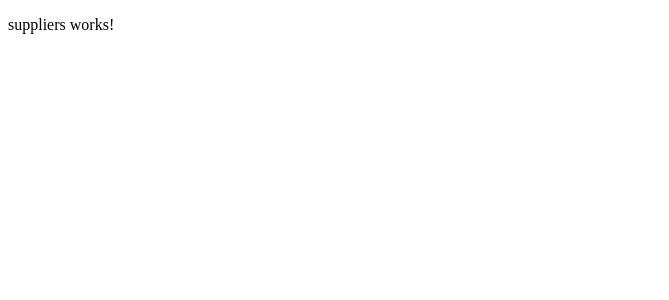
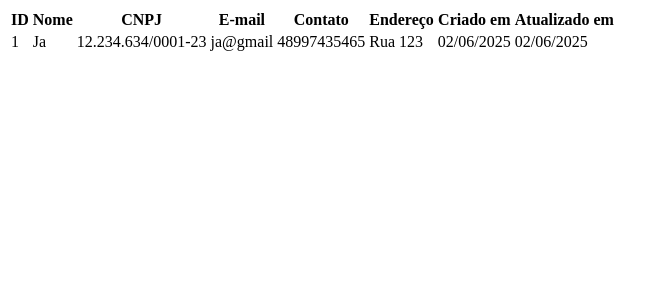
Before and after one commit to The-Cute-Push/abp-frontend, an Angular app: page /suppliers in a window 1280 px wide. Shown: the top 300 px of the page, without its empty margins (0-669 px from the left). Built offline with nearby package versions, Linux system fonts and the light colour scheme.

Commit message:
Agora a tabela já está pegando os dados do banco temporario

```diff
--- a/src/app/components/table/table.component.html
+++ /dev/null
@@ -1,3 +0,0 @@
-<table>
-
-</table>
--- a/src/app/customers/customers.component.html
+++ b/src/app/customers/customers.component.html
@@ -1 +1,22 @@
-<p>customers works!</p>
+<table>
+    <thead>
+        <tr>
+            <th>ID</th>
+            <th>Nome</th>
+            <th>CPF</th>
+            <th>Criado em</th>
+            <th>Atualizado em</th>
+        </tr>
+    </thead>
+    <tbody>
+        @for (item of customers; track $index){
+            <tr>
+                <td>{{item.id}}</td>
+                <td>{{item.name}}</td>
+                <td>{{item.cpf}}</td>
+                <td>{{item.createdAt}}</td>
+                <td>{{item.updatedAt}}</td>
+            </tr>
+        }
+    </tbody>
+</table>
--- a/src/app/customers/customers.component.ts
+++ b/src/app/customers/customers.component.ts
@@ -7,5 +7,7 @@ import { Component } from '@angular/core';
   styleUrl: './customers.component.css'
 })
 export class CustomersComponent {
-
+    customers = [
+      { id: "1", name: "Jorge", cpf: "231.345.234-21", createdAt: "02/06/2025", updatedAt: "02/06/2025" },
+    ]
 }
--- a/src/app/customers/database.ts
+++ /dev/null
@@ -1,5 +0,0 @@
-export const Customers = {
-    customers: [
-        { id: "1", name: "Jorge", cpf: "231.345.234-21", createdAt: "02/06/2025", updatedAt: "02/06/2025" },
-    ]
-}
--- a/src/app/products/database.ts
+++ /dev/null
@@ -1,5 +0,0 @@
-export const Products = {
-    products: [
-        { id: "1", name: "Banana", code: "8A83D45GCDNJ", price: "20", cost: "10", quantity: "4", photo: "url", createdAt: "02/06/2025", updatedAt: "02/06/2025" },
-    ]
-}
--- a/src/app/products/products.component.html
+++ b/src/app/products/products.component.html
@@ -1,3 +1,30 @@
-<main>
-
-</main>
+<table>
+    <thead>
+        <tr>
+            <th>ID</th>
+            <th>Foto</th>
+            <th>Nome</th>
+            <th>Código</th>
+            <th>Preço</th>
+            <th>Custo</th>
+            <th>Quantidade</th>
+            <th>Criado em</th>
+            <th>Atualizado em</th>
+        </tr>
+    </thead>
+    <tbody>
+        @for (item of products; track $index){
+            <tr>
+                <td>{{item.id}}</td>
+                <td>{{item.photo}}</td>
+                <td>{{item.name}}</td>
+                <td>{{item.code}}</td>
+                <td>{{item.price}}</td>
+                <td>{{item.cost}}</td>
+                <td>{{item.quantity}}</td>
+                <td>{{item.createdAt}}</td>
+                <td>{{item.updatedAt}}</td>
+            </tr>
+        }
+    </tbody>
+</table>
--- a/src/app/products/products.component.ts
+++ b/src/app/products/products.component.ts
@@ -7,5 +7,7 @@ import { Component } from '@angular/core';
   styleUrl: './products.component.css'
 })
 export class ProductsComponent {
-
+  products = [
+    { id: "1", name: "Banana", code: "8A83D45GCDNJ", price: "20", cost: "10", quantity: "4", photo: "url", createdAt: "02/06/2025", updatedAt: "02/06/2025" },
+  ]
 }
--- a/src/app/suppliers/database.ts
+++ /dev/null
@@ -1,5 +0,0 @@
-export const Suppliers = {
-    suppliers: [
-        { id: "1", name: "Ja", cnpj: "12.234.634/0001-23", email: "ja@gmail", contact: "48997435465", address: "Rua 123", createdAt: "02/06/2025", updatedAt: "02/06/2025" },
-    ]
-}
--- a/src/app/suppliers/suppliers.component.html
+++ b/src/app/suppliers/suppliers.component.html
@@ -1 +1,28 @@
-<p>suppliers works!</p>
+<table>
+    <thead>
+        <tr>
+            <th>ID</th>
+            <th>Nome</th>
+            <th>CNPJ</th>
+            <th>E-mail</th>
+            <th>Contato</th>
+            <th>Endereço</th>
+            <th>Criado em</th>
+            <th>Atualizado em</th>
+        </tr>
+    </thead>
+    <tbody>
+        @for (item of suppliers; track $index){
+            <tr>
+                <td>{{item.id}}</td>
+                <td>{{item.name}}</td>
+                <td>{{item.cnpj}}</td>
+                <td>{{item.email}}</td>
+                <td>{{item.contact}}</td>
+                <td>{{item.address}}</td>
+                <td>{{item.createdAt}}</td>
+                <td>{{item.updatedAt}}</td>
+            </tr>
+        }
+    </tbody>
+</table>
--- a/src/app/suppliers/suppliers.component.ts
+++ b/src/app/suppliers/suppliers.component.ts
@@ -7,5 +7,7 @@ import { Component } from '@angular/core';
   styleUrl: './suppliers.component.css'
 })
 export class SuppliersComponent {
-
+  suppliers = [
+    { id: "1", name: "Ja", cnpj: "12.234.634/0001-23", email: "ja@gmail", contact: "48997435465", address: "Rua 123", createdAt: "02/06/2025", updatedAt: "02/06/2025" },
+  ]
 }
```
Also changed, not shown: src/app/components/table/table.component.ts (deleted, +0 -11 lines), src/app/components/table/table.component.css (deleted).
